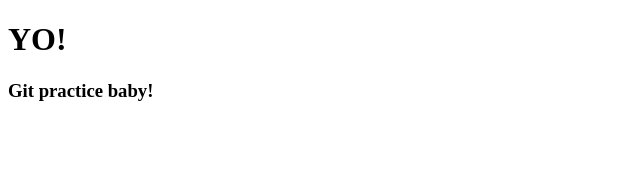
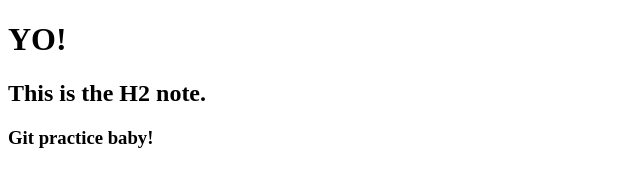
Before and after one commit to ccharris/gitpractice, a plain HTML site: page index.html in a window 1280 px wide. Shown: the whole page, without its empty margins (0-640 px from the left). Drawn offline with Linux system fonts and the light colour scheme.

Commit message:
added stupid note

```diff
--- a/index.html
+++ b/index.html
@@ -7,6 +7,7 @@
 </head>
 <body>
 <h1>YO!</h1>
+<h2>This is the H2 note.</h2>
 <h3>Git practice baby!</h3>
 </body>
 </html>
```
